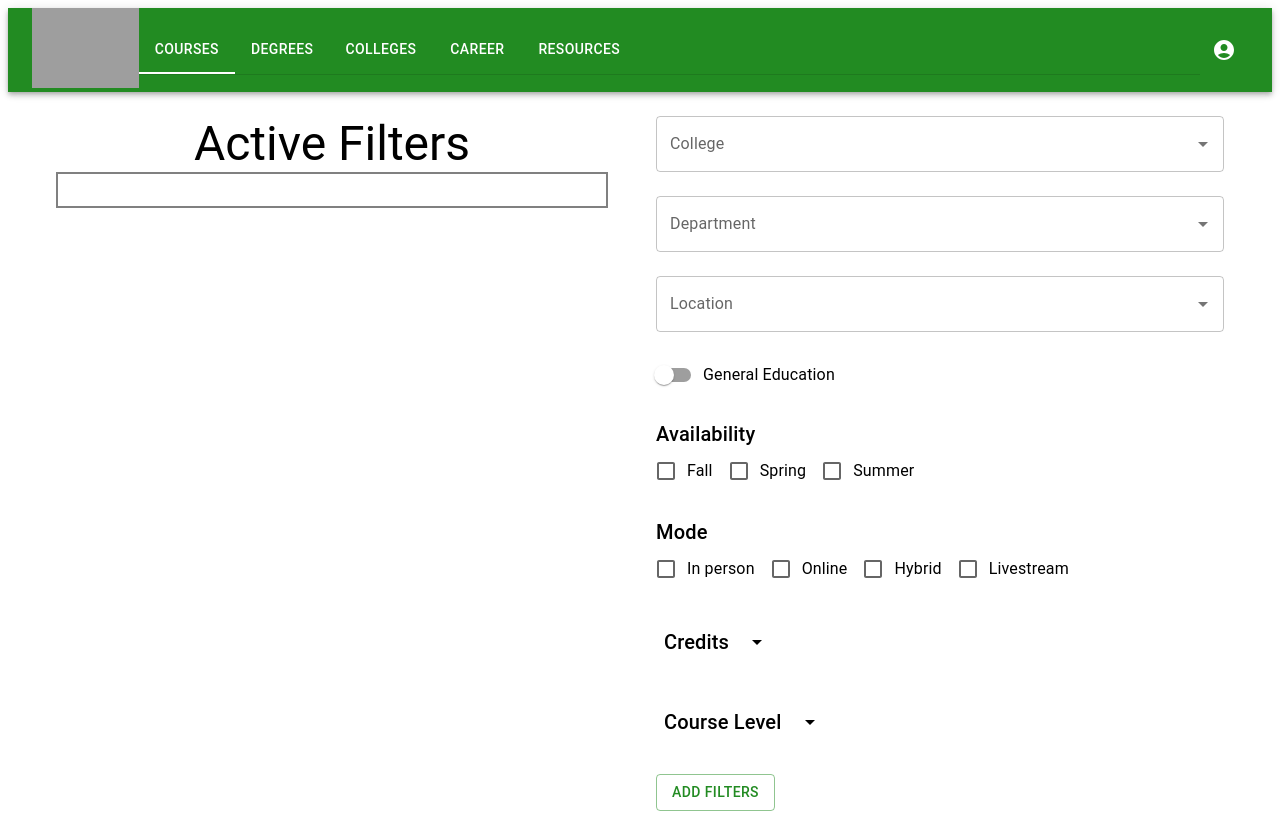
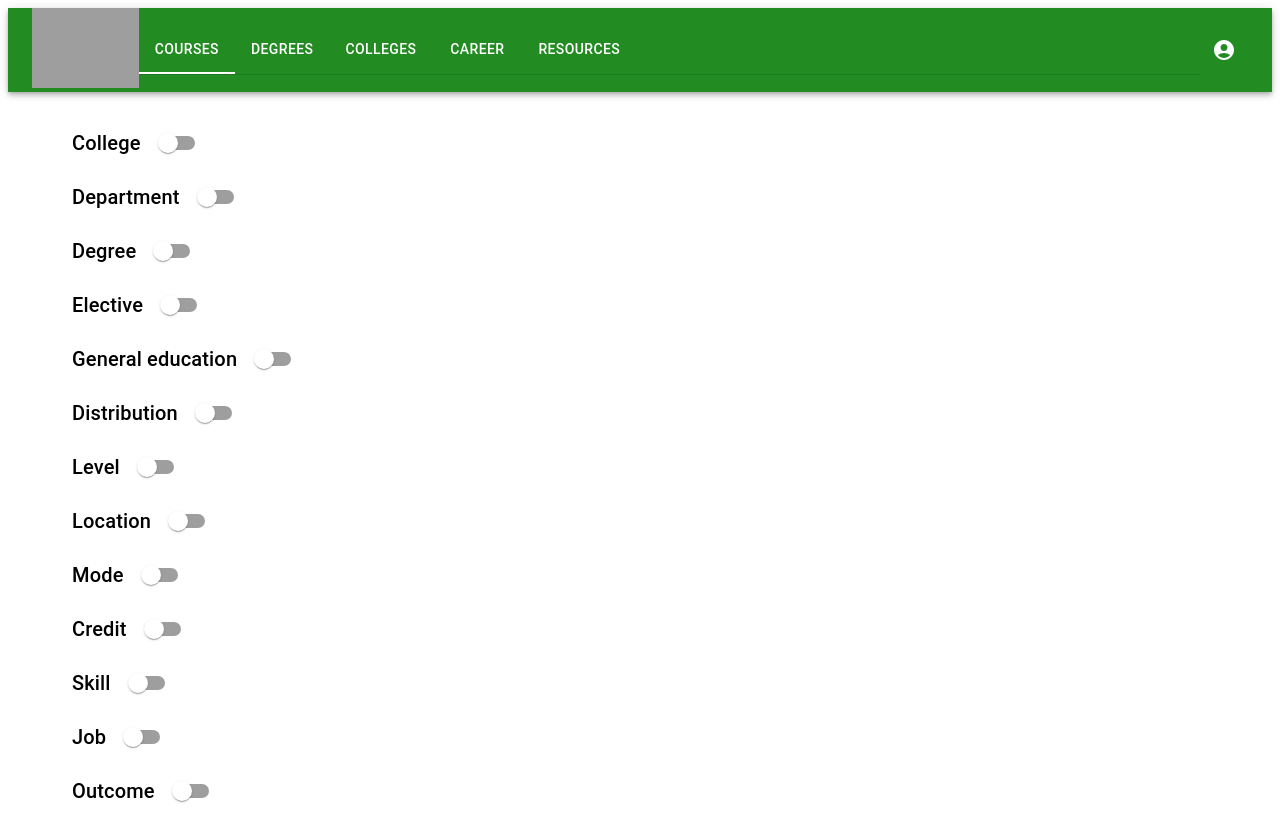
Before and after one commit to jonnydc4/CourseCatalogProject, a React (Create React App) app in the folder frontend/: page /coursecatalog in a window 1280 px wide. Shown: the top 813 px of the page. Built offline with nearby package versions, Linux system fonts and the light colour scheme; grey boxes are pictures that could not be loaded.

Commit message:
#8 updates to the course filter

```diff
--- a/frontend/src/componants/CourseFilter/ActiveFiltersList.jsx
+++ b/frontend/src/componants/CourseFilter/ActiveFiltersList.jsx
@@ -1,20 +1,19 @@
-import {useState} from "react";
 import {Stack} from "@mui/material";
 import FilterTag from "./FilterTag";
 
 export default function ActiveFiltersList ({activeFilters, setActiveFilters}) {
 
-    const handleDelete = (id) => {
-        setActiveFilters(activeFilters.filter(filter => filter.id !== id));
+    const handleDelete = (filterNameToDelete) => {
+        setActiveFilters(activeFilters.filter(filterName => filterName !== filterNameToDelete));
     };
 
     return (
         <Stack direction="row" spacing={1}>
-            {activeFilters.map((filter) => (
+            {activeFilters.map((filterName) => (
                 <FilterTag
-                    key={filter.id}
-                    label={filter.label}
-                    onDelete={() => handleDelete(filter.id)}
+                    key={filterName}
+                    label={filterName}
+                    onDelete={() => handleDelete(filterName)}
                 />
             ))}
         </Stack>
--- a/frontend/src/componants/CourseFilter/CourseFilter.jsx
+++ b/frontend/src/componants/CourseFilter/CourseFilter.jsx
@@ -1,123 +1,89 @@
 import React, {useState} from "react";
 import {
-    Autocomplete,
-    TextField,
-    FormGroup,
-    FormControlLabel,
-    Switch,
-    Container, Grid, Box, Typography, Stack, Button
+    Container, Grid, Stack, Button
 } from "@mui/material";
-import ActiveFiltersList from "./ActiveFiltersList";
 import DropdownComponent from "./DropDownComponent";
-import CustomSlider from "./CustomSlider";
-import CustomCheckboxRow from "./CustomCheckboxRow";
+import DynamicFilterAutocomplete from "./DynamicFilterAutocomplete";
 
 const CourseFilter = () => {
-    const [college, setCollege] = useState(null);
-    const [department, setDepartment] = useState(null);
-    const [generalEducation, setGeneralEducation] = useState(false);
-    const [location, setLocation] = useState("");
-    const [activeFilterArray, setActiveFilterArray] = useState([])
+    const [toggles, setToggles] = useState(false);
+    const [filters, setFilters] = useState([]);
+    const fieldsForFilters = [
+        "College",
+        "Department",
+        "Degree",
+        "Elective",
+        "General education",
+        "Distribution",
+        "Level",
+        "Location",
+        "Mode",
+        "Credit",
+        "Skill",
+        "Job",
+        "Outcome",
+        "Favorites"
+    ]
 
     // Example options for colleges, departments, and locations. These can be fetched from an API.
-    const collegeOptions = ["College A", "College B", "College C"];
-    const departmentOptions = ["Department X", "Department Y", "Department Z"];
-    const locationOptions = ["Location 1", "Location 2", "Location 3"];
-    const availabilityOptions = ["Fall", "Spring", "Summer"]
-    const modeOptions = ["In person", "Online", "Hybrid", "Livestream"]
+    const filterOptions = {
+        "College": ["College of Science", "College of Humanities & Social Sciences", "College of Health & Public Service"],
+        "Department": [],
+        "Degree": [],
+        "Elective": [],
+        "General education": [],
+        "Distribution": [],
+        "Level": [],
+        "Location": [],
+        "Mode": [],
+        "Credit": [],
+        "Skill": [],
+        "Job": [],
+        "Outcome": [],
+        "Favorites": []
+    }
+
+
+    const initializeFilterObject = () => {
+        let newFilterObject = {}
+
+        fieldsForFilters.forEach((fieldName) => {
+            newFilterObject[fieldName] = {
+                isActive: false,
+                filters: []
+            }
+        })
+
+        return newFilterObject
+    }
+
+    const [filterObject, setFilterObject] = useState(initializeFilterObject)
 
     const handleFilterAdd = () => {
-        // Make sure all the selected filters get into the activeFilterArray
-        // College Filter
-        setActiveFilterArray(activeFilterArray.push(college))
-        console.log(activeFilterArray)
-
+        console.log(filterObject)
     }
 
     return (
         <Stack direction="row">
-            <Container maxWidth="sm" xs={12}>
-                <Typography variant="h3" textAlign="center">
-                    Active Filters
-                </Typography>
-                <Box
-                    gap={4}
-                    p={2}
-                    sx={{border: "2px solid grey"}}
-                >
-                    {/*<ActiveFiltersList activeFilters={activeFilterArray} setActiveFilters={setActiveFilterArray}/>*/}
-                </Box>
-            </Container>
             <Container maxWidth="lg" xs={12}>
                 <Grid container spacing={3}>
                     <Grid item xs={12}>
-                        <Autocomplete
-                            options={collegeOptions}
-                            value={college}
-                            onChange={(event, newValue) => {
-                                setCollege(newValue);
-                            }}
-                            renderInput={(params) => <TextField {...params} label="College"/>}
-                        />
-                    </Grid>
-                    <Grid item xs={12}>
-                        <Autocomplete
-                            options={departmentOptions}
-                            value={department}
-                            onChange={(event, newValue) => {
-                                setDepartment(newValue);
-                            }}
-                            renderInput={(params) => <TextField {...params} label="Department"/>}
-                        />
-                    </Grid>
-                    <Grid item xs={12}>
-                        <Autocomplete
-                            options={locationOptions}
-                            value={location}
-                            onChange={(event, newValue) => {
-                                setLocation(newValue);
-                            }}
-                            renderInput={(params) => <TextField {...params} label="Location"/>}
-                        />
-                    </Grid>
-                    <Grid item xs={12}>
-                        <FormGroup>
-                            <FormControlLabel
-                                control={<Switch checked={generalEducation}
-                                                 onChange={(e) => setGeneralEducation(e.target.checked)}/>}
-                                label="General Education"
+                        {fieldsForFilters.map((fieldName) => (
+                            <DropdownComponent
+                                label={fieldName}
+                                childComponent={
+                                    <DynamicFilterAutocomplete
+                                        label={fieldName}
+                                        optionList={filterOptions[fieldName]}
+                                        activeFilters={filterObject}
+                                        setActiveFilters={setFilterObject}
+                                    />
+                                }
+                                activeFilters={filterObject}
+                                setActiveFilters={setFilterObject}
                             />
-                        </FormGroup>
-                    </Grid>
-                    <Grid item xs={12}>
-                        <CustomCheckboxRow title="Availability" checkBoxNames={availabilityOptions}/>
-                    </Grid>
-                    <Grid item xs={12}>
-                        <CustomCheckboxRow title="Mode" checkBoxNames={modeOptions}/>
-                    </Grid>
-                    <Grid item xs={12}>
-                        <DropdownComponent
-                            title="Credits"
-                            childComponent={
-                                <CustomSlider
-                                    defaultValue={3}
-                                    step={1}
-                                    min={1}
-                                    max={5}
-                                />
-                            }/>
-                    </Grid>
-                    <Grid item xs={12}>
-                        <DropdownComponent
-                            title="Course Level"
-                            childComponent={
-                                <CustomSlider
-                                    defaultValue={1000}
-                                    step={1000}
-                                    min={1000}
-                                    max={4000}
-                                />
-                            }/>
+                        ))}
+
                     </Grid>
                     <Grid item xs={12}>
                         <Button
--- a/frontend/src/componants/CourseFilter/CustomCheckboxRow.jsx
+++ b/frontend/src/componants/CourseFilter/CustomCheckboxRow.jsx
@@ -2,7 +2,7 @@ import Typography from "@mui/material/Typography";
 import React, {useState} from "react";
 import {Checkbox, FormControlLabel, FormGroup} from "@mui/material";
 
-const CustomCheckboxRow = ({title, checkBoxNames}) => {
+const CustomCheckboxRow = ({title, checkBoxNames, activeFilterArray, setActiveFilterArray}) => {
     const initializeCheckboxToggleObject = (checkBoxNames) => {
         const checkBoxToggleObject = {}
         checkBoxNames.forEach((name) => {
@@ -14,6 +14,12 @@ const CustomCheckboxRow = ({title, checkBoxNames}) => {
     const [toggleObject, setToggleObject] = useState(initializeCheckboxToggleObject(checkBoxNames));
 
     const handleToggleChange = (event) => {
+        if(event.target.checked) {
+            setActiveFilterArray([...activeFilterArray, event.target.name])
+        } else {
+            setActiveFilterArray(activeFilterArray.filter((filterName) => filterName !== event.target.name))
+        }
+
         setToggleObject({...toggleObject, [event.target.name]: event.target.checked});
     };
 
--- a/frontend/src/componants/CourseFilter/DropDownComponent.jsx
+++ b/frontend/src/componants/CourseFilter/DropDownComponent.jsx
@@ -1,38 +1,41 @@
-import React, {useState} from 'react';
+import React, { useState } from 'react';
 import Box from '@mui/material/Box';
 import Typography from '@mui/material/Typography';
-import IconButton from '@mui/material/IconButton';
-import ArrowDropDownIcon from '@mui/icons-material/ArrowDropDown';
-import ArrowDropUpIcon from '@mui/icons-material/ArrowDropUp';
+import Switch from '@mui/material/Switch'; // Importing Switch from MUI
 
-const DropdownComponent = ({title, childComponent}) => {
-    const [showContent, setShowContent] = useState(false);
+const DropdownComponent = ({ label, childComponent, activeFilters, setActiveFilters }) => {
+    const toggleContent = (event) => {
+        let updatedToggle = {}
+        updatedToggle[label] = {
+            isActive: event.target.checked,
+            filters: activeFilters[label].filters
+        }
 
-    const toggleContent = () => {
-        setShowContent(!showContent);
+        setActiveFilters({
+            ...activeFilters,
+            ...updatedToggle
+        });
     };
 
     return (
         <>
-        <Box sx={{display: 'flex', alignItems: 'center', padding: '8px', background: 'transparent'}}>
-            <Typography variant="h6" sx={{marginRight: '8px'}}>
-                {title}
-            </Typography>
-            <IconButton
-                color="inherit"
-                aria-label="toggle content"
-                onClick={toggleContent}
-            >
-                {showContent ? <ArrowDropUpIcon/> : <ArrowDropDownIcon/>}
-            </IconButton>
-        </Box>
-            {showContent && (
-                <Box sx={{marginTop: '8px'}}>
+            <Box sx={{ display: 'flex', alignItems: 'center', padding: '8px', background: 'transparent' }}>
+                <Typography variant="h6" sx={{ marginRight: '8px' }}>
+                    {label}
+                </Typography>
+                <Switch
+                    color="primary"
+                    checked={activeFilters[label].isActive}
+                    onChange={toggleContent}
+                    inputProps={{ 'aria-label': 'toggle content' }}
+                />
+            </Box>
+            {activeFilters[label].isActive && (
+                <Box sx={{ marginTop: '8px' }}>
                     {childComponent}
                 </Box>
             )}
         </>
-
     );
 };
 
--- /dev/null
+++ b/frontend/src/componants/CourseFilter/DynamicFilterAutocomplete.jsx
@@ -0,0 +1,40 @@
+import {Autocomplete, TextField} from "@mui/material";
+import React, {useState} from "react";
+
+const DynamicFilterAutocomplete = ({label, optionList, activeFilters, setActiveFilters}) => {
+
+    const [selectedFilters, setSelectedFilters] = useState(activeFilters[label].filters)
+
+    return (
+        <Autocomplete
+            multiple
+            id="tags-outlined"
+            options={optionList}
+            value={activeFilters[label].filters}
+            getOptionLabel={(option) => option}
+            onChange={(event, newValue) => {
+
+                let updatedFilters = {}
+                updatedFilters[label] = {
+                    isActive: activeFilters[label].isActive,
+                    filters: newValue
+                }
+
+                setActiveFilters(activeFilters => ({
+                    ...activeFilters,
+                    ...updatedFilters
+                }))
+            }}
+            filterSelectedOptions
+            renderInput={(params) => (
+                <TextField
+                    {...params}
+                    label={label}
+                    placeholder="Filters"
+                />
+            )}
+        />
+    )
+}
+
+export default DynamicFilterAutocomplete
```
Also changed, not shown: frontend/src/componants/CourseFilter/activeFilterObject.js (added, +55 -0 lines).
